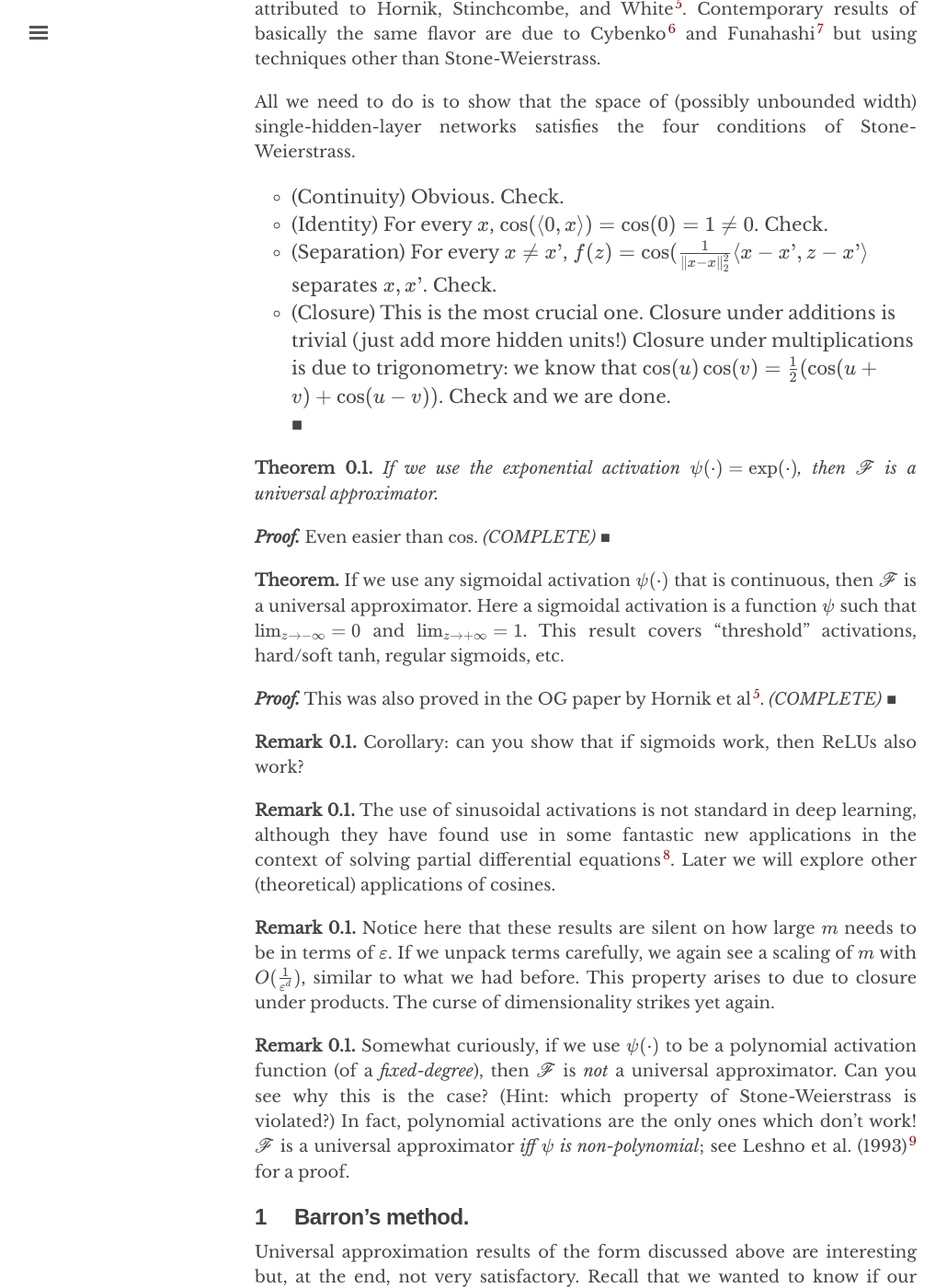
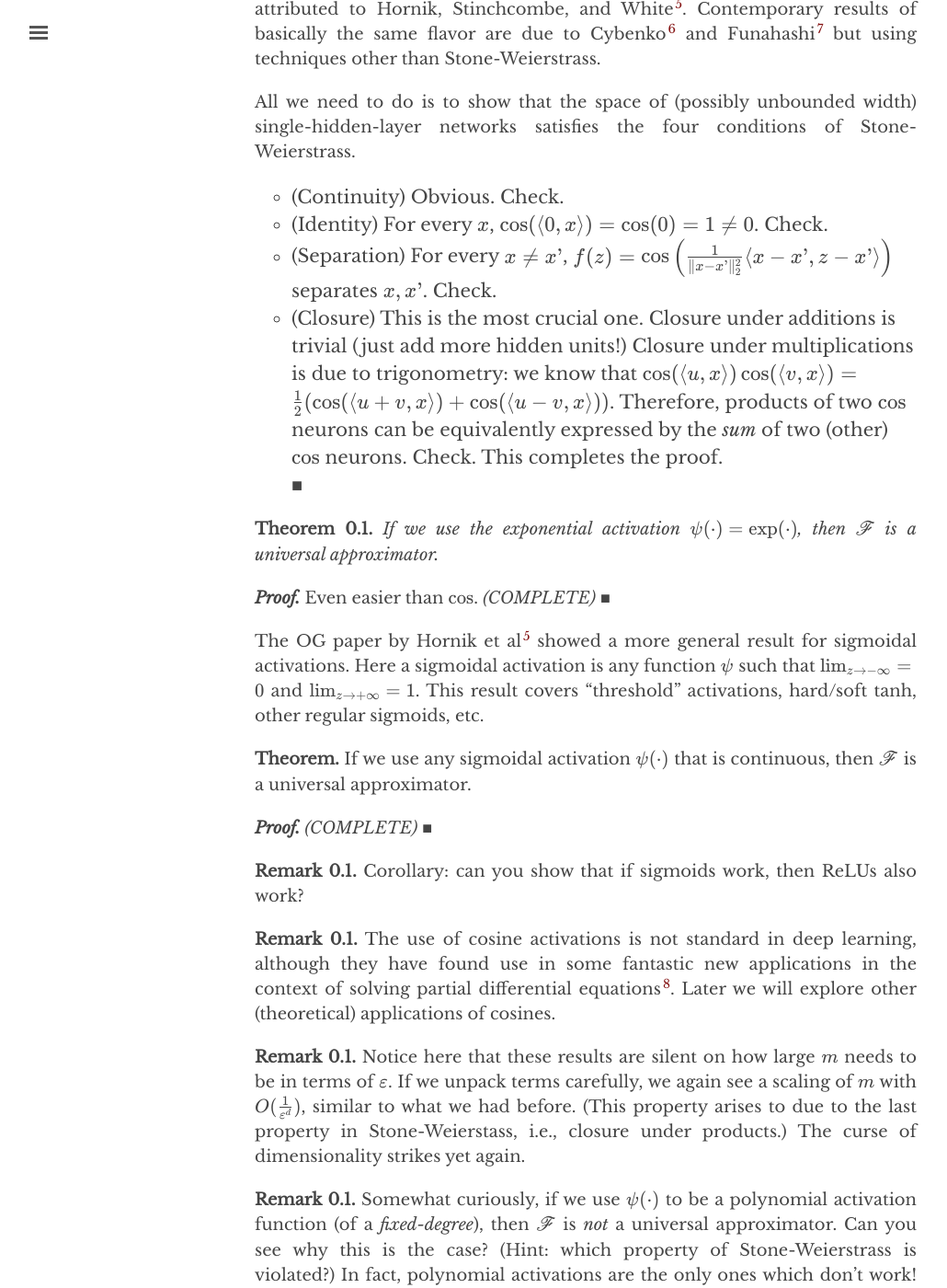
Before and after one commit to chinmayhegde/fodl, a Jekyll site: the page built from _posts/2022-01-17-representation02.md, in a window 1280 px wide and 1400 px high, scrolled down 6698 px. Shown: the whole window at 92% size, without its empty margins (3-1033 px from the left). Built offline with Jekyll 4.4.1, drawn with Linux system fonts in a browser that asks for light colours; nearby versions of some CDN libraries.

Commit message:
Update 2022-01-17-representation02.md

```diff
--- a/_posts/2022-01-17-representation02.md
+++ b/_posts/2022-01-17-representation02.md
@@ -194,8 +194,9 @@ as the space of all possible single-hidden-layer networks with activation $\psi$
   All we need to do is to show that the space of (possibly unbounded width) single-hidden-layer networks satisfies the four conditions of Stone-Weierstrass.
   - (Continuity) Obvious. Check.
   - (Identity) For every $x$, $\cos(\langle 0, x \rangle) = \cos(0) = 1 \neq 0$. Check.
-  - (Separation) For every $x \neq x'$, $f(z) = \cos(\frac{1}{\lVert x-x \rVert_2^2}\langle x-x', z-x' \rangle$ separates $x,x'$. Check.
-  - (Closure) This is the most crucial one. Closure under additions is trivial (just add more hidden units!) Closure under multiplications is due to trigonometry: we know that $\cos(u) \cos(v) = \frac{1}{2} (\cos(u+v) + \cos(u-v))$. Check and we are done.
+  - (Separation) For every $x \neq x'$, $f(z) = \cos\left(\frac{1}{\lVert x-x' \rVert_2^2}\langle x-x', z-x' \rangle \right)$ separates $x,x'$. Check.
+  - (Closure) This is the most crucial one. Closure under additions is trivial (just add more hidden units!) Closure under multiplications is due to trigonometry: we know that $\cos(\langle u, x \rangle) \cos(\langle v, x \rangle) = \frac{1}{2} (\cos(\langle u+v, x \rangle) + \cos(\langle u-v, x \rangle))$. Therefore, products of two $\cos$ neurons can be equivalently expressed by the *sum* of two (other) $\cos$ neurons. Check.
+  This completes the proof.
 {:.proof}
 
 **Theorem**{:.label #univapproxexp}
@@ -206,12 +207,14 @@ as the space of all possible single-hidden-layer networks with activation $\psi$
   Even easier than $\cos$. *(COMPLETE)*
 {:.proof}
 
+The OG paper by Hornik et al[^hornik] showed a more general result for sigmoidal activations.  Here a sigmoidal activation is any function $\psi$ such that $\lim_{z \rightarrow -\infty} = 0$ and $\lim_{z \rightarrow +\infty} = 1$. This result covers "threshold" activations, hard/soft tanh, other regular sigmoids, etc.
+
 **Theorem**{:.label #univapproxsigmoid}
-  If we use any sigmoidal activation $\psi(\cdot)$ that is continuous, then $\f$ is a universal approximator. Here a sigmoidal activation is a function $\psi$ such that $\lim_{z \rightarrow -\infty} = 0$ and $\lim_{z \rightarrow +\infty} = 1$. This result covers "threshold" activations, hard/soft tanh, regular sigmoids, etc.
+  If we use any sigmoidal activation $\psi(\cdot)$ that is continuous, then $\f$ is a universal approximator.
 {:.theeorem}
 
 **Proof**{:.label #univapproxcosproof}
-  This was also proved in the OG paper by Hornik et al[^hornik]. *(COMPLETE)*
+  *(COMPLETE)*
 {:.proof}
 
 **Remark**{:.label #remunivapprox0}
@@ -220,11 +223,11 @@ as the space of all possible single-hidden-layer networks with activation $\psi$
 
 
 **Remark**{:.label #remunivapprox1}
-  The use of sinusoidal activations is not standard in deep learning, although they have found use in some fantastic new applications in the context of solving partial differential equations[^siren]. Later we will explore other (theoretical) applications of cosines.
+  The use of cosine activations is not standard in deep learning, although they have found use in some fantastic new applications in the context of solving partial differential equations[^siren]. Later we will explore other (theoretical) applications of cosines.
 {:.remark}
 
 **Remark**{:.label #remunivapprox2}
-  Notice here that these results are silent on how large $m$ needs to be in terms of $\varepsilon$. If we unpack terms carefully, we again see a scaling of $m$ with $O(\frac{1}{\varepsilon^d})$, similar to what we had before. This property arises to due to closure under products. The curse of dimensionality strikes yet again.
+  Notice here that these results are silent on how large $m$ needs to be in terms of $\varepsilon$. If we unpack terms carefully, we again see a scaling of $m$ with $O(\frac{1}{\varepsilon^d})$, similar to what we had before. (This property arises to due to the last property in Stone-Weierstass, i.e., closure under products.) The curse of dimensionality strikes yet again.
 {:.remark}
 
 **Remark**{:.label #remunivapprox3}
```
